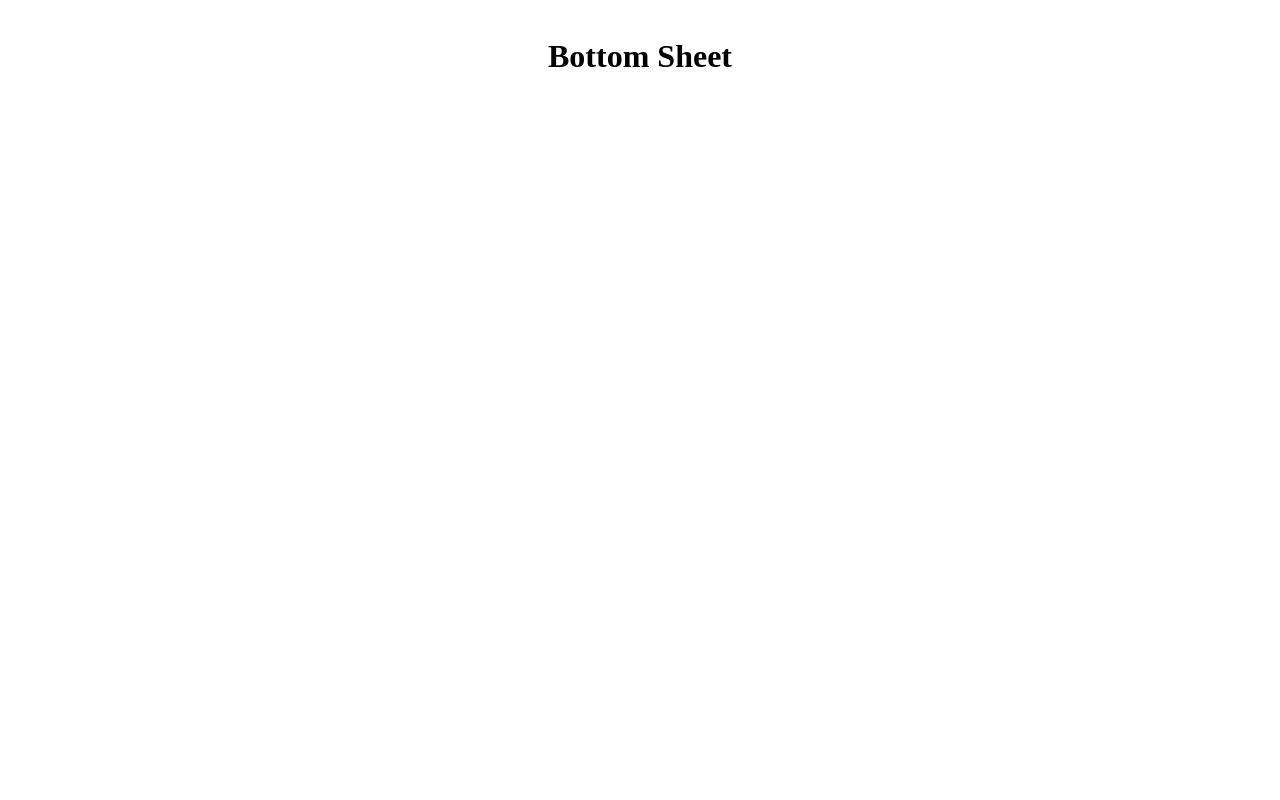
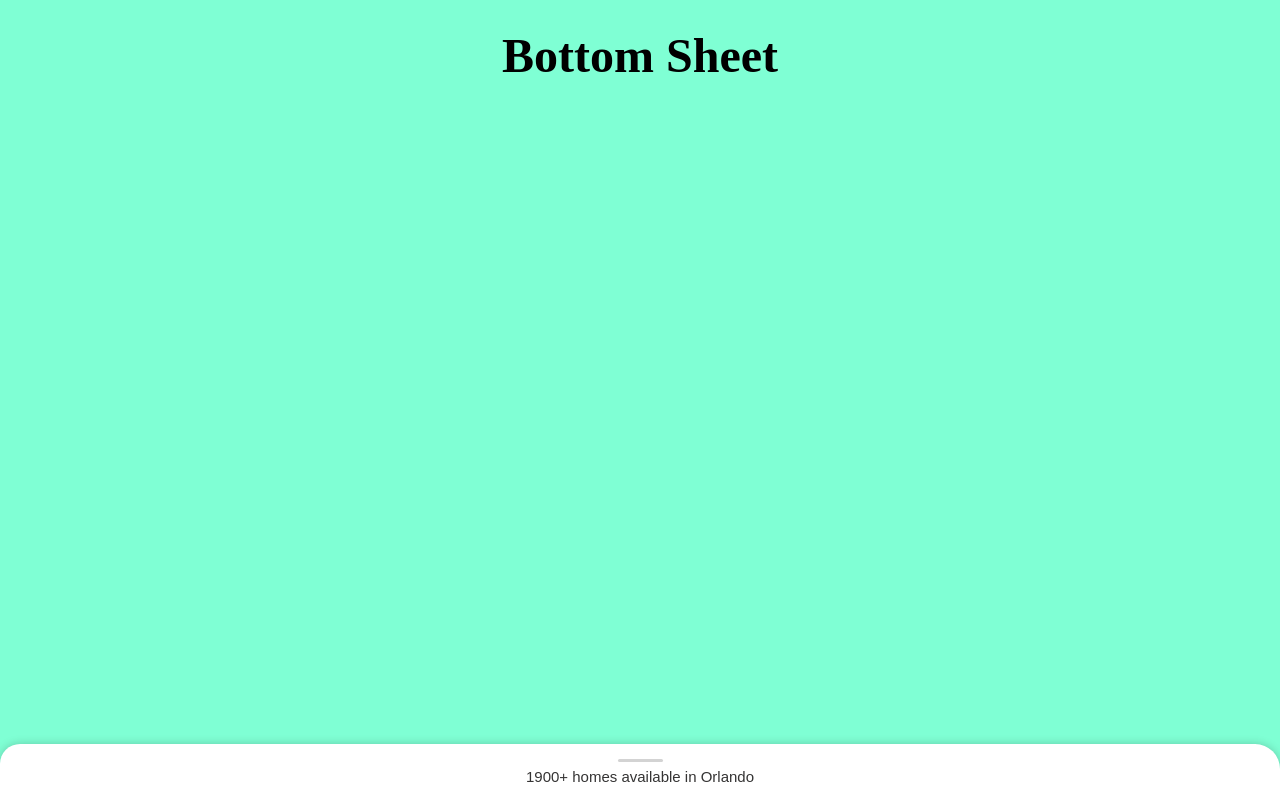
Before and after one commit to NadjaGrothe/bottom-drawer, a React (Vite) app: page / in a window 1280 px wide. Built offline with nearby package versions, Linux system fonts and the light colour scheme.

Commit message:
created BottomSheet component with temporary onClick function

```diff
--- a/src/App.css
+++ b/src/App.css
@@ -1,6 +1,7 @@
 #root {
-  max-width: 1280px;
-  margin: 0 auto;
+  background-color: aquamarine;
+  font-size: 2.4rem;
+  height: 100vh;
   padding: 2rem;
   text-align: center;
 }
--- a/src/App.tsx
+++ b/src/App.tsx
@@ -1,12 +1,16 @@
-import './App.css'
+import './App.css';
+
+import BottomSheet from './components/BottomSheet';
 
 function App() {
-
   return (
     <>
       <h1>Bottom Sheet</h1>
+      <BottomSheet title='1900+ homes available in Orlando'>
+        <p>Bottom Sheet Content</p>
+      </BottomSheet>
     </>
-  )
+  );
 }
 
-export default App
+export default App;
--- /dev/null
+++ b/src/components/BottomSheet.module.scss
@@ -0,0 +1,47 @@
+.bottomSheet {
+  background-color: white;
+  border-top-left-radius: 2rem;
+  border-top-right-radius: 2.5rem;
+  box-shadow: 0px 0px 10px 0px rgba(0, 0, 0, 0.2);
+  height: 100%;
+  left: 0;
+  position: fixed;
+  right: 0;
+  top: 0;
+  transition: transform 0.3s ease-in-out;
+
+  .header {
+    padding-top: 1.5rem;
+    &:hover {
+      cursor: pointer;
+    }
+
+    .handle {
+      background-color: lightgrey;
+      border-radius: 0.2rem;
+      height: 0.3rem;
+      margin: 0 auto 0.4rem;
+      width: 4.5rem;
+    }
+    & h5 {
+      color: #353434;
+      font-family: 'Poppins', sans-serif;
+      font-size: 1.5rem;
+      font-weight: 500;
+    }
+  }
+}
+
+.closed {
+  transform: translateY(93%);
+}
+
+.half {
+  transform: translateY(50%);
+}
+
+.full {
+  border-top-left-radius: 0;
+  border-top-right-radius: 0;
+  transform: translateY(0);
+}
--- /dev/null
+++ b/src/components/BottomSheet.tsx
@@ -0,0 +1,43 @@
+import styles from './BottomSheet.module.scss';
+import { useState } from 'react';
+
+type TSnapPoints = 'closed' | 'half' | 'full';
+interface IBottomSheet {
+  children: React.ReactNode;
+  title: string;
+}
+
+const BottomSheet = ({ children, title }: IBottomSheet) => {
+  const [sheetPosition, setSheetPosition] = useState<TSnapPoints>('closed');
+
+  return (
+    <div className={`${styles.bottomSheet} ${styles[sheetPosition]}`}>
+      <div
+        className={styles.header}
+        onClick={() => {
+          // TODO remove this
+          /*
+          Create function/hook that:
+          - will adjust sheetPosition based on user interaction
+            - HSBC banking app has good example of this
+            - depending on how user drags sheet, it will snap to different positions
+            - tapping/clicking on header will open sheet to half
+          */
+          if (sheetPosition === 'closed') {
+            setSheetPosition('half');
+          } else if (sheetPosition === 'half') {
+            setSheetPosition('full');
+          } else {
+            setSheetPosition('closed');
+          }
+        }}
+      >
+        <div className={styles.handle} />
+        <h5 className="bottom-sheet__title">{title}</h5>
+      </div>
+      {sheetPosition !== 'closed' && <div className="bottom-sheet__content">{children}</div>}
+    </div>
+  );
+};
+
+export default BottomSheet;
--- a/src/index.css
+++ b/src/index.css
@@ -7,6 +7,9 @@
 }
 * {
   margin: 0;
+}
+html {
+  font-size: 62.5%;
 }
 body {
   line-height: 1.5;
```
Also changed, not shown: .prettierrc.js (deleted), 1 other file (tests, documents, lock files or other folders).
